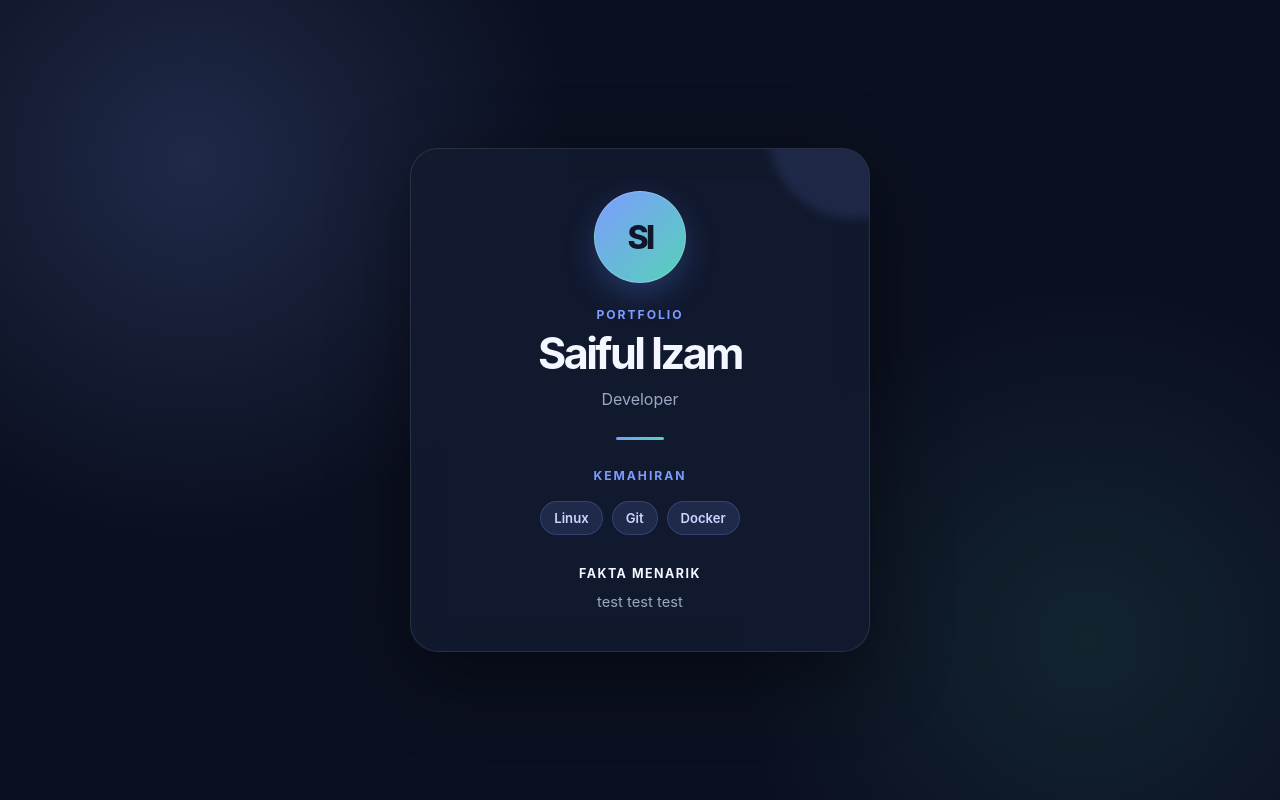
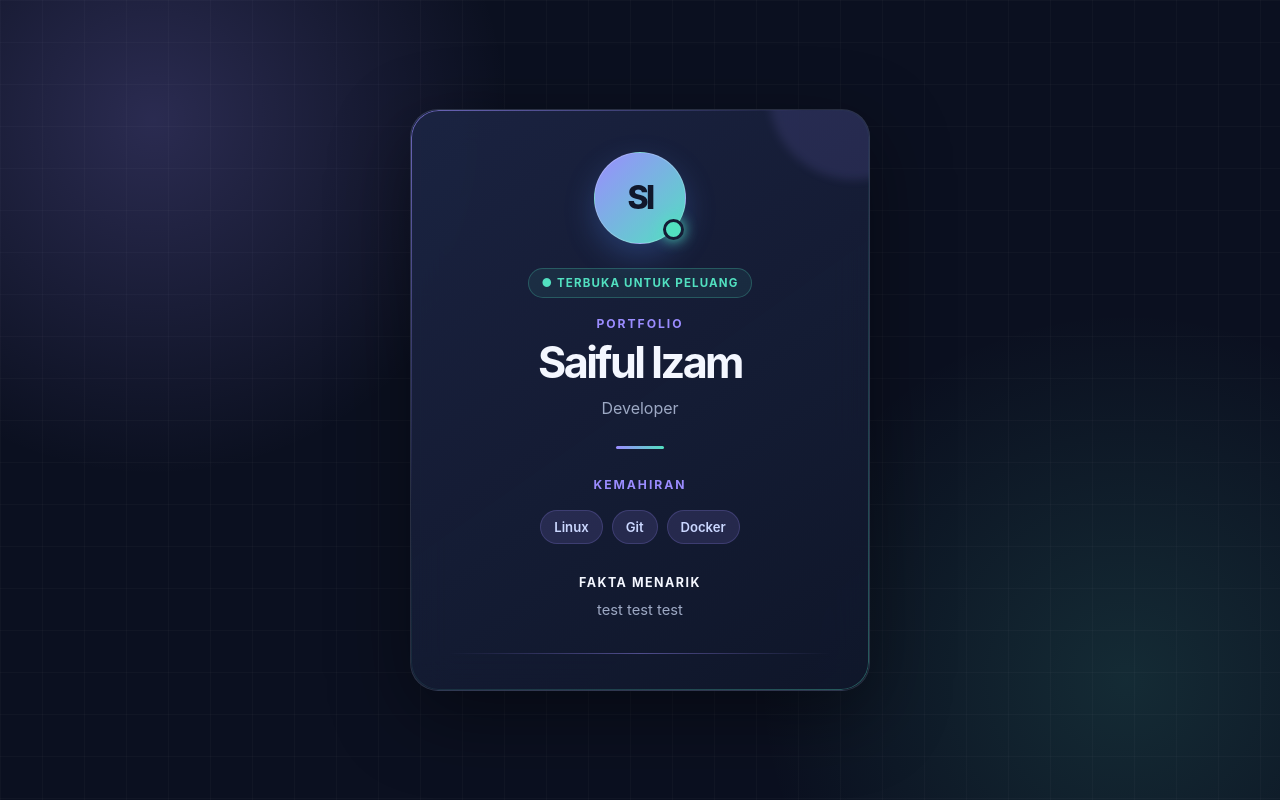
Before and after one commit to saiful-izam/saiful-izam.github.io, a plain HTML site: page index.html in a window 1280 px wide. Drawn offline with Linux system fonts and the light colour scheme.

Commit message:
enhance portfolio

```diff
--- a/index.html
+++ b/index.html
@@ -8,11 +8,12 @@
     :root {
       color-scheme: dark;
       --background: #0b1020;
-      --card: rgba(19, 27, 48, 0.88);
+      --card: rgba(16, 23, 43, 0.86);
       --text: #f4f7ff;
       --muted: #9da9c4;
-      --accent: #7c9cff;
-      --accent-soft: rgba(124, 156, 255, 0.14);
+      --accent: #9b8cff;
+      --accent-2: #52e0c0;
+      --accent-soft: rgba(155, 140, 255, 0.14);
       --border: rgba(255, 255, 255, 0.1);
     }
 
@@ -28,9 +29,12 @@
       padding: 24px;
       overflow: hidden;
       background:
-        radial-gradient(circle at 15% 20%, rgba(124, 156, 255, 0.18), transparent 30%),
-        radial-gradient(circle at 85% 80%, rgba(82, 211, 184, 0.1), transparent 28%),
+        linear-gradient(rgba(255, 255, 255, 0.025) 1px, transparent 1px),
+        linear-gradient(90deg, rgba(255, 255, 255, 0.025) 1px, transparent 1px),
+        radial-gradient(circle at 12% 15%, rgba(155, 140, 255, 0.22), transparent 27%),
+        radial-gradient(circle at 88% 85%, rgba(82, 224, 192, 0.13), transparent 28%),
         var(--background);
+      background-size: 42px 42px, 42px 42px, auto, auto, auto;
       color: var(--text);
       font-family: Inter, ui-sans-serif, system-ui, -apple-system, BlinkMacSystemFont, "Segoe UI", sans-serif;
     }
@@ -42,10 +46,17 @@
       overflow: hidden;
       border: 1px solid var(--border);
       border-radius: 28px;
-      background: var(--card);
+      background: linear-gradient(145deg, rgba(28, 37, 68, 0.9), var(--card));
       box-shadow: 0 24px 80px rgba(0, 0, 0, 0.42);
       text-align: center;
       backdrop-filter: blur(18px);
+      isolation: isolate;
+      transition: transform 300ms ease, box-shadow 300ms ease;
+    }
+
+    .profile-card:hover {
+      transform: translateY(-6px);
+      box-shadow: 0 30px 90px rgba(0, 0, 0, 0.52), 0 0 45px rgba(155, 140, 255, 0.1);
     }
 
     .profile-card::before {
@@ -61,6 +72,20 @@
       filter: blur(5px);
     }
 
+    .profile-card::after {
+      content: "";
+      position: absolute;
+      z-index: -1;
+      inset: 0;
+      border-radius: inherit;
+      padding: 1px;
+      background: linear-gradient(135deg, rgba(155, 140, 255, 0.65), transparent 38%, rgba(82, 224, 192, 0.35));
+      -webkit-mask: linear-gradient(#fff 0 0) content-box, linear-gradient(#fff 0 0);
+      -webkit-mask-composite: xor;
+      mask-composite: exclude;
+      pointer-events: none;
+    }
+
     .avatar {
       width: 92px;
       height: 92px;
@@ -69,12 +94,26 @@
       place-items: center;
       border: 1px solid rgba(255, 255, 255, 0.2);
       border-radius: 50%;
-      background: linear-gradient(135deg, #7c9cff, #56d2b8);
+      background: linear-gradient(135deg, var(--accent), var(--accent-2));
       color: #10172b;
       font-size: 2rem;
       font-weight: 800;
       letter-spacing: -0.08em;
       box-shadow: 0 12px 30px rgba(85, 143, 255, 0.25);
+      position: relative;
+    }
+
+    .avatar::after {
+      content: "";
+      position: absolute;
+      right: 1px;
+      bottom: 3px;
+      width: 15px;
+      height: 15px;
+      border: 3px solid #141c35;
+      border-radius: 50%;
+      background: var(--accent-2);
+      box-shadow: 0 0 14px var(--accent-2);
     }
 
     .eyebrow {
@@ -83,6 +122,20 @@
       font-size: 0.76rem;
       font-weight: 700;
       letter-spacing: 0.16em;
+      text-transform: uppercase;
+    }
+
+    .availability {
+      width: fit-content;
+      margin: 0 auto 18px;
+      padding: 7px 12px;
+      border: 1px solid rgba(82, 224, 192, 0.25);
+      border-radius: 999px;
+      background: rgba(82, 224, 192, 0.08);
+      color: var(--accent-2);
+      font-size: 0.72rem;
+      font-weight: 700;
+      letter-spacing: 0.1em;
       text-transform: uppercase;
     }
 
@@ -105,7 +158,7 @@
       margin: 28px auto;
       border: 0;
       border-radius: 3px;
-      background: linear-gradient(90deg, var(--accent), #56d2b8);
+      background: linear-gradient(90deg, var(--accent), var(--accent-2));
     }
 
     .skills {
@@ -118,12 +171,19 @@
 
     .skill {
       padding: 8px 13px;
-      border: 1px solid rgba(124, 156, 255, 0.2);
+      border: 1px solid rgba(155, 140, 255, 0.2);
       border-radius: 999px;
       background: var(--accent-soft);
       color: #cbd7ff;
       font-size: 0.82rem;
       font-weight: 600;
+      transition: background 200ms ease, border-color 200ms ease, transform 200ms ease;
+    }
+
+    .skill:hover {
+      transform: translateY(-2px);
+      border-color: rgba(82, 224, 192, 0.5);
+      background: rgba(82, 224, 192, 0.14);
     }
 
     .fact {
@@ -142,6 +202,13 @@
       text-transform: uppercase;
     }
 
+    .accent-line {
+      width: 100%;
+      height: 1px;
+      margin-top: 30px;
+      background: linear-gradient(90deg, transparent, rgba(155, 140, 255, 0.45), transparent);
+    }
+
     @media (max-width: 420px) {
       .profile-card {
         padding: 34px 22px 30px;
@@ -153,6 +220,7 @@
 <body>
   <main class="profile-card">
     <div class="avatar" aria-hidden="true">SI</div>
+    <p class="availability">● Terbuka untuk peluang</p>
     <p class="eyebrow">Portfolio</p>
     <h1>Saiful Izam</h1>
     <p class="role">Developer</p>
@@ -171,6 +239,7 @@
       <strong>Fakta menarik</strong>
       test test test
     </p>
+    <div class="accent-line" aria-hidden="true"></div>
   </main>
 </body>
 </html>
```
